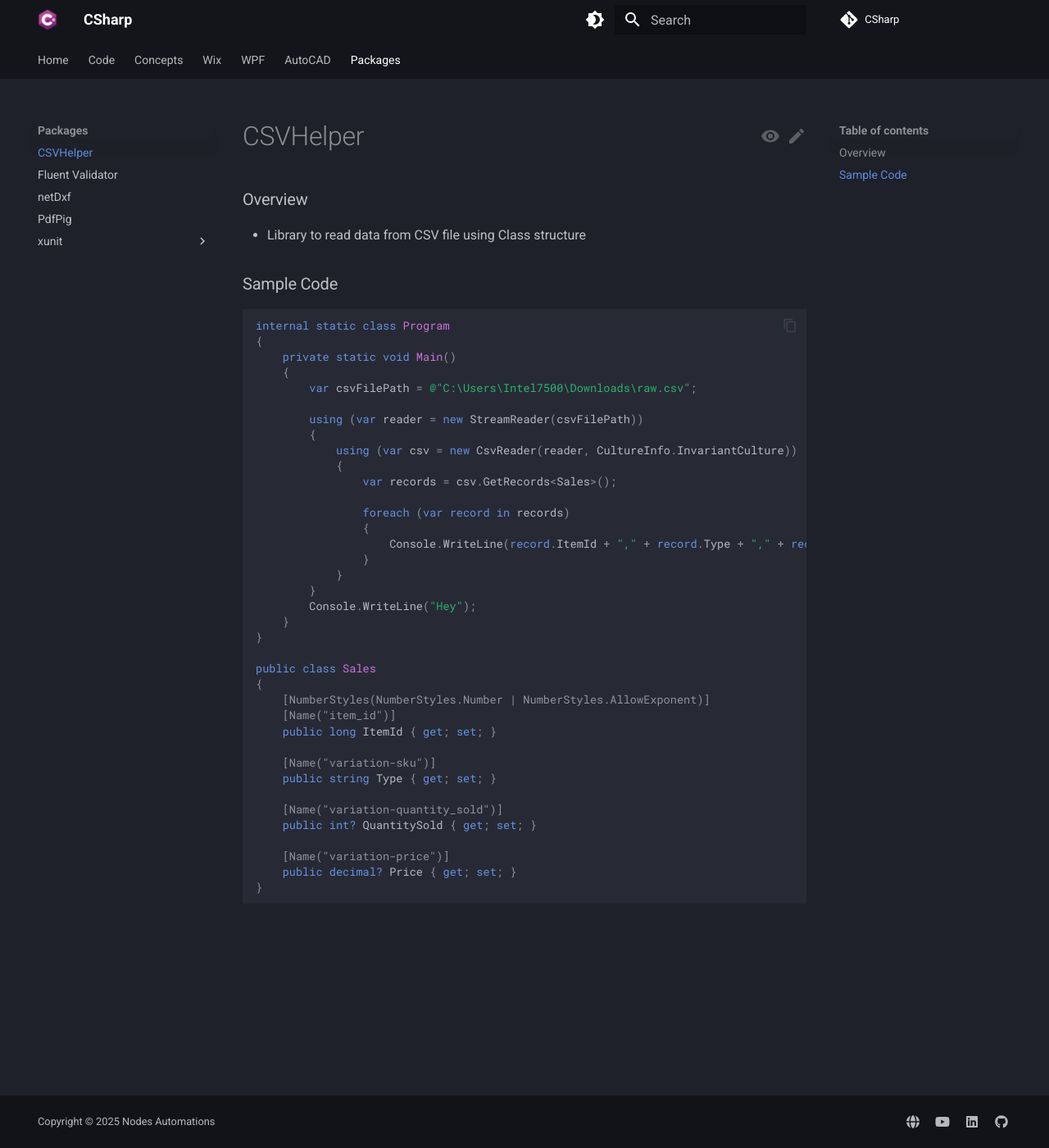
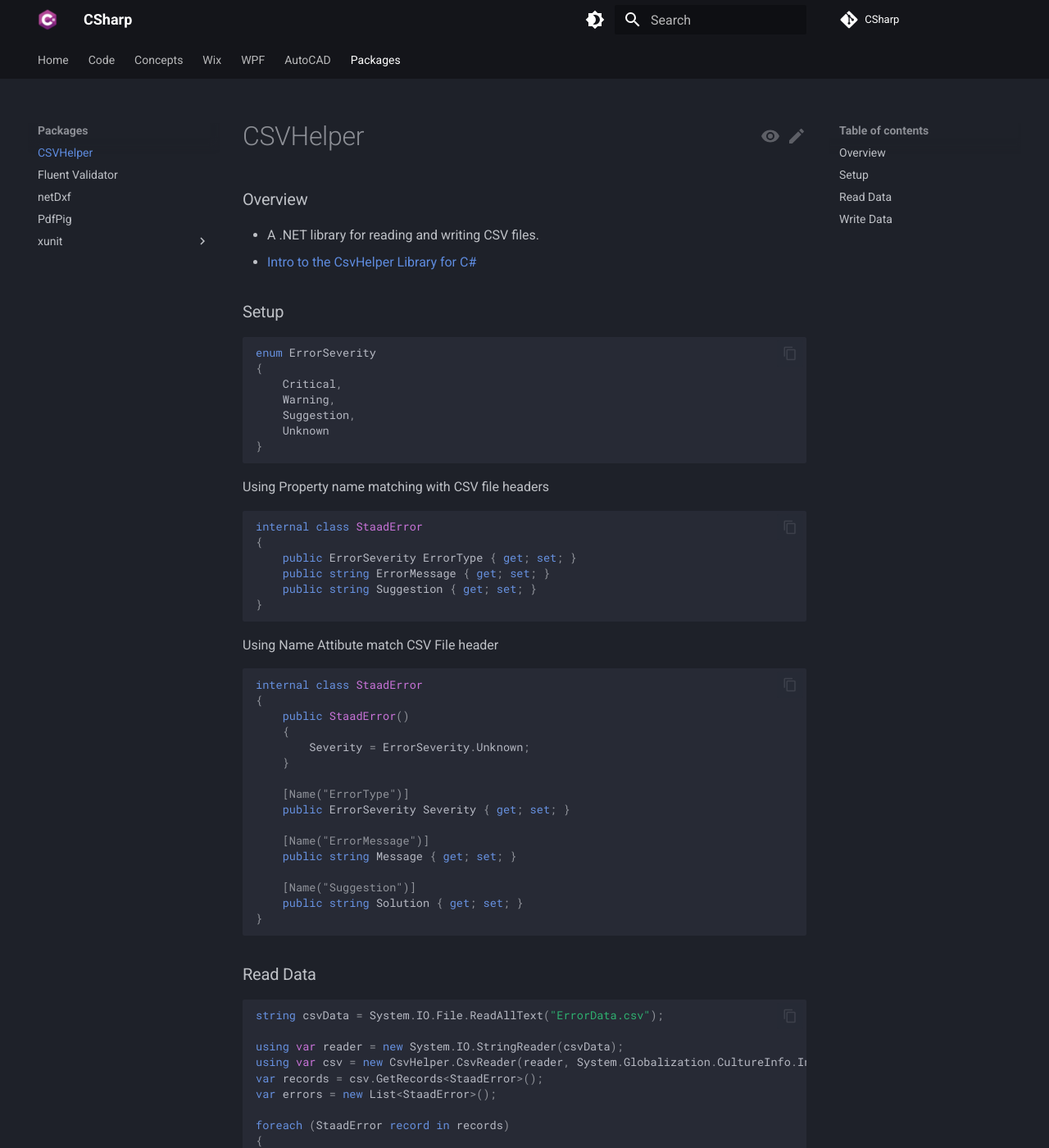
Before and after one commit to NodesAutomations/CSharp, an MkDocs documentation site: the page built from docs/Packages/CSVHelper.md, in a window 1280 px wide and 1400 px high. Shown: the whole window at 82% size. Built offline with MkDocs 1.6.1 and Material for MkDocs 9.7.7, drawn with Linux system fonts in a browser that asks for light colours; comment, search, counter and statistics services are not loaded; some of the changed text lies outside the part shown.

Commit message:
Sample code for CSV Helper Updated

````diff
--- a/docs/Packages/CSVHelper.md
+++ b/docs/Packages/CSVHelper.md
@@ -1,43 +1,71 @@
 ### Overview
-- Library to read data from CSV file using Class structure
+- A .NET library for reading and writing CSV files.
+- [Intro to the CsvHelper Library for C#](https://www.youtube.com/watch?v=z3BwMlcGdhg)
 
-### Sample Code
+### Setup
 ```csharp
-internal static class Program
+enum ErrorSeverity
 {
-    private static void Main()
-    {
-        var csvFilePath = @"C:\Users\Intel7500\Downloads\raw.csv";
-
-        using (var reader = new StreamReader(csvFilePath))
-        {
-            using (var csv = new CsvReader(reader, CultureInfo.InvariantCulture))
-            {
-                var records = csv.GetRecords<Sales>();
-
-                foreach (var record in records)
-                {
-                    Console.WriteLine(record.ItemId + "," + record.Type + "," + record.QuantitySold + "," + record.Price);
-                }
-            }
-        }
-        Console.WriteLine("Hey");
-    }
-}
-
-public class Sales
-{
-    [NumberStyles(NumberStyles.Number | NumberStyles.AllowExponent)]
-    [Name("item_id")]
-    public long ItemId { get; set; }
-
-    [Name("variation-sku")]
-    public string Type { get; set; }
-
-    [Name("variation-quantity_sold")]
-    public int? QuantitySold { get; set; }
-
-    [Name("variation-price")]
-    public decimal? Price { get; set; }
+    Critical,
+    Warning,
+    Suggestion,
+    Unknown
 }
 ```
+
+Using Property name matching with CSV file headers
+```csharp
+internal class StaadError
+{
+    public ErrorSeverity ErrorType { get; set; }
+    public string ErrorMessage { get; set; }
+    public string Suggestion { get; set; }
+}
+```
+
+Using Name Attibute match CSV File header
+```csharp
+internal class StaadError
+{
+    public StaadError()
+    {
+        Severity = ErrorSeverity.Unknown;
+    }
+
+    [Name("ErrorType")]
+    public ErrorSeverity Severity { get; set; }
+
+    [Name("ErrorMessage")]
+    public string Message { get; set; }
+
+    [Name("Suggestion")]
+    public string Solution { get; set; }
+}
+```
+### Read Data
+```csharp
+string csvData = System.IO.File.ReadAllText("ErrorData.csv");
+
+using var reader = new System.IO.StringReader(csvData);
+using var csv = new CsvHelper.CsvReader(reader, System.Globalization.CultureInfo.InvariantCulture);
+var records = csv.GetRecords<StaadError>();
+var errors = new List<StaadError>();
+
+foreach (StaadError record in records)
+{
+    Console.WriteLine($"{record.ErrorType},{record.ErrorMessage},{record.Suggestion}");
+    errors.Add(record);
+}
+```
+### Write Data
+```csharp
+var errors = new List<StaadError>();
+
+//Code To populate errors
+
+
+//Generate new CSV file from the list
+using var writer = new System.IO.StreamWriter("GeneratedErrorData.csv");
+using var csvWriter = new CsvHelper.CsvWriter(writer, System.Globalization.CultureInfo.InvariantCulture);
+csvWriter.WriteRecords(errors);
+```
````
